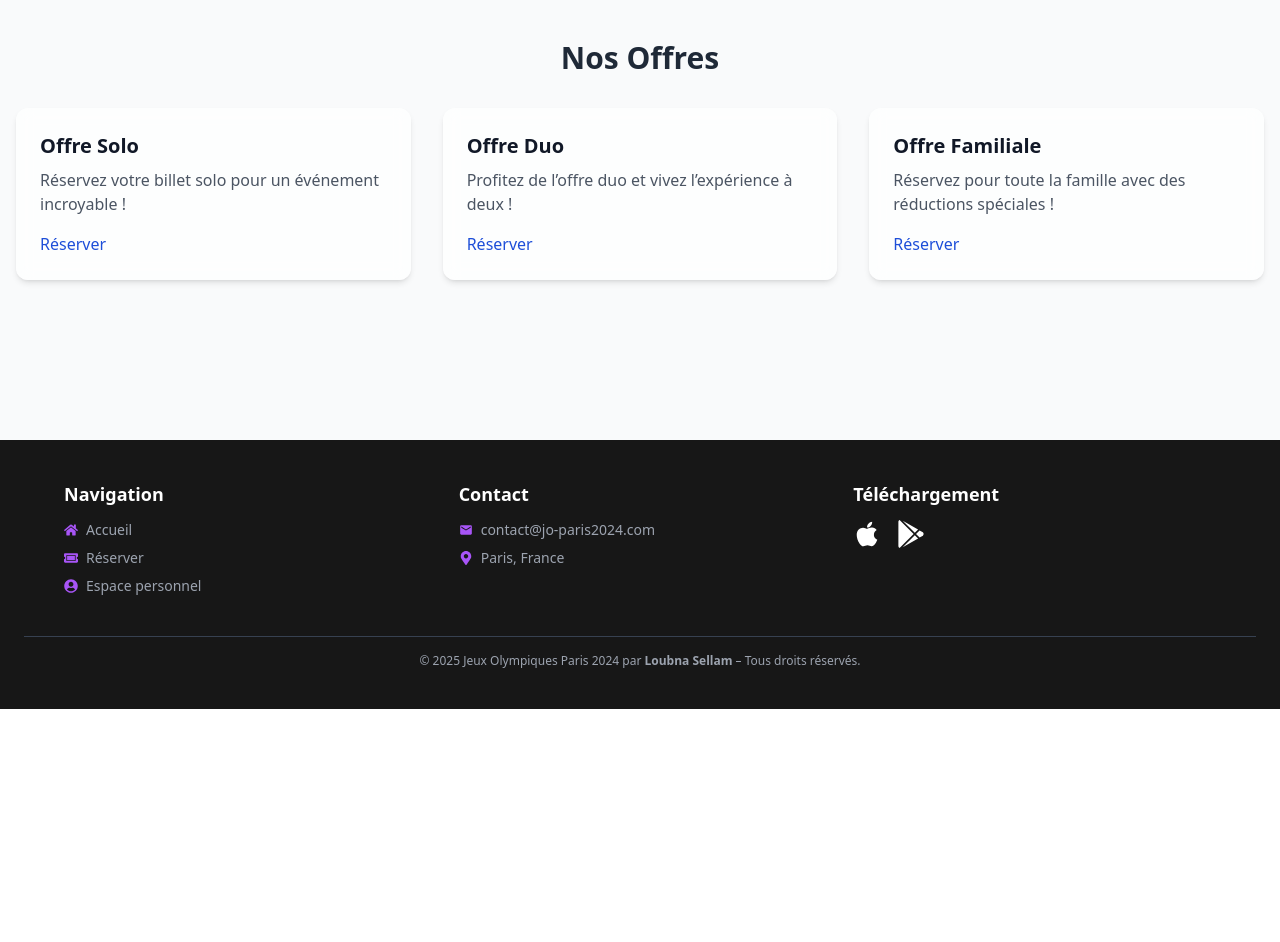
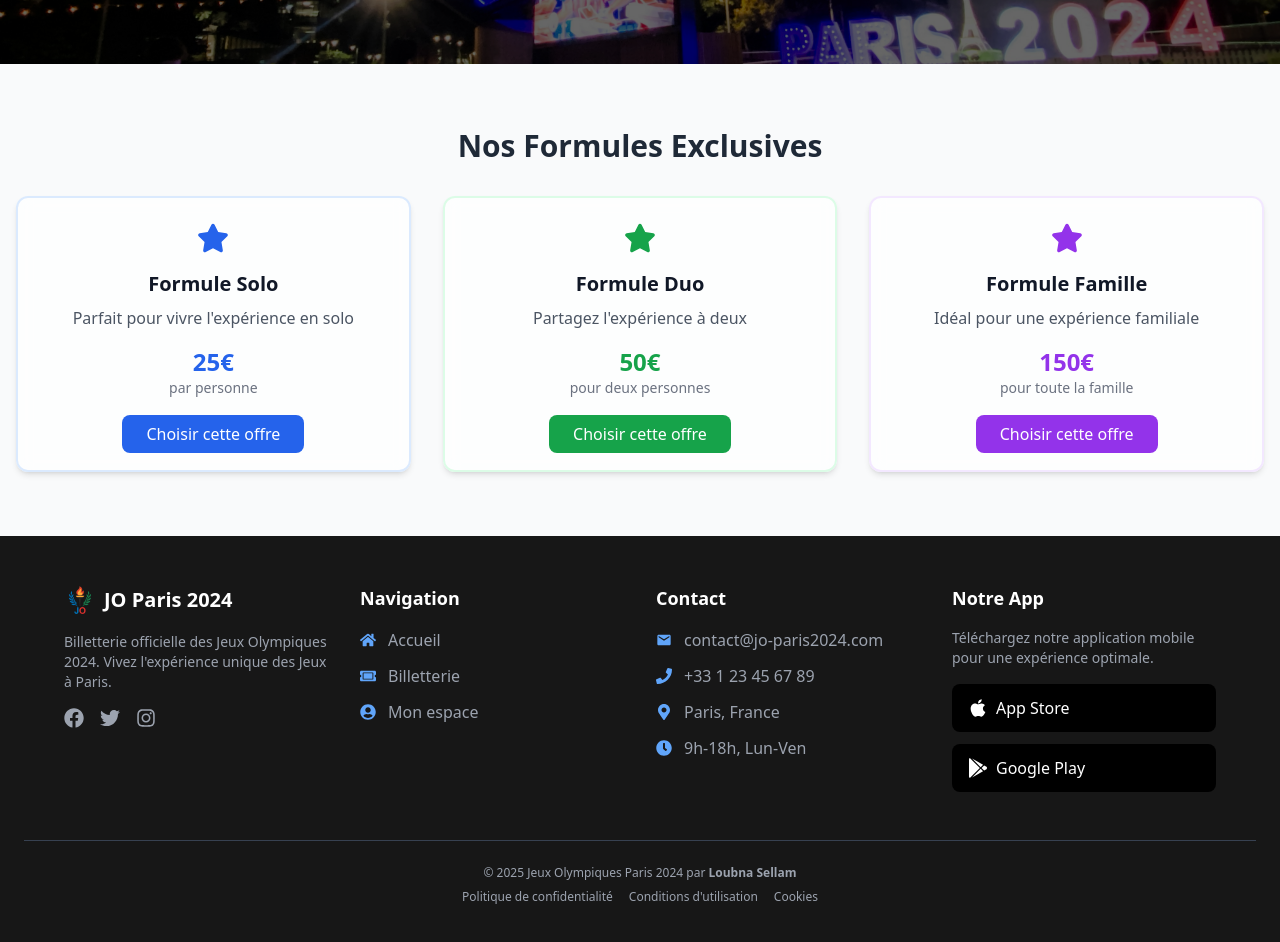
Before and after one commit to Lou-bna12/olympic-app, a React (Create React App) app: page / in a window 1280 px wide. Shown: the part 460-1402 px from the top of the page. Before the commit the page ends 1169 px from the top, so only its background shows below. Built offline with nearby package versions, Linux system fonts and the light colour scheme; no server answers.

Commit message:
Git commit

```diff
--- a/src/components/Footer.js
+++ b/src/components/Footer.js
@@ -7,33 +7,70 @@ import {
   FaHome,
   FaTicketAlt,
   FaUserCircle,
+  FaPhone,
+  FaClock,
+  FaInstagram,
+  FaTwitter,
+  FaFacebook,
 } from 'react-icons/fa';
 import { MdEmail } from 'react-icons/md';
 
 const Footer = () => {
   return (
-    <footer className="bg-neutral-900 text-white px-6 py-10 text-sm">
-      <div className="max-w-6xl mx-auto grid grid-cols-1 md:grid-cols-3 gap-8">
-        {/* Navigation avec icônes */}
+    <footer className="bg-neutral-900 text-white px-6 py-12">
+      <div className="max-w-6xl mx-auto grid grid-cols-1 md:grid-cols-4 gap-8">
+        {/* Logo et description */}
         <div>
-          <h3 className="font-semibold mb-3 text-lg">Navigation</h3>
-          <ul className="space-y-2 text-gray-400">
-            <li className="flex items-center gap-2">
-              <FaHome className="text-purple-500" />
+          <div className="flex items-center gap-2 mb-4">
+            <img src="/images/logo.png" alt="Logo" className="w-8 h-8" />
+            <span className="font-bold text-xl text-white">JO Paris 2024</span>
+          </div>
+          <p className="text-gray-400 text-sm mb-4">
+            Billetterie officielle des Jeux Olympiques 2024. Vivez l'expérience
+            unique des Jeux à Paris.
+          </p>
+          <div className="flex gap-4">
+            <a
+              href="https://facebook.com"
+              className="text-gray-400 hover:text-white transition"
+            >
+              <FaFacebook size={20} />
+            </a>
+            <a
+              href="https://twitter.com"
+              className="text-gray-400 hover:text-white transition"
+            >
+              <FaTwitter size={20} />
+            </a>
+            <a
+              href="https://instagram.com"
+              className="text-gray-400 hover:text-white transition"
+            >
+              <FaInstagram size={20} />
+            </a>
+          </div>
+        </div>
+
+        {/* Navigation */}
+        <div>
+          <h3 className="font-semibold mb-4 text-lg text-white">Navigation</h3>
+          <ul className="space-y-3 text-gray-400">
+            <li className="flex items-center gap-3">
+              <FaHome className="text-blue-400" />
               <Link to="/" className="hover:text-white transition">
                 Accueil
               </Link>
             </li>
-            <li className="flex items-center gap-2">
-              <FaTicketAlt className="text-purple-500" />
+            <li className="flex items-center gap-3">
+              <FaTicketAlt className="text-blue-400" />
               <Link to="/reservation" className="hover:text-white transition">
-                Réserver
+                Billetterie
               </Link>
             </li>
-            <li className="flex items-center gap-2">
-              <FaUserCircle className="text-purple-500" />
+            <li className="flex items-center gap-3">
+              <FaUserCircle className="text-blue-400" />
               <Link to="/dashboard" className="hover:text-white transition">
-                Espace personnel
+                Mon espace
               </Link>
             </li>
           </ul>
@@ -41,10 +78,10 @@ const Footer = () => {
 
         {/* Contact */}
         <div>
-          <h3 className="font-semibold mb-3 text-lg">Contact</h3>
-          <ul className="space-y-2 text-gray-400">
-            <li className="flex items-center gap-2">
-              <MdEmail className="text-purple-500" />
+          <h3 className="font-semibold mb-4 text-lg text-white">Contact</h3>
+          <ul className="space-y-3 text-gray-400">
+            <li className="flex items-center gap-3">
+              <MdEmail className="text-blue-400" />
               <a
                 href="mailto:contact@jo-paris2024.com"
                 className="hover:text-white transition"
@@ -52,43 +89,69 @@ const Footer = () => {
                 contact@jo-paris2024.com
               </a>
             </li>
-            <li className="flex items-center gap-2">
-              <FaMapMarkerAlt className="text-purple-500" />
-              Paris, France
+            <li className="flex items-center gap-3">
+              <FaPhone className="text-blue-400" />
+              <span>+33 1 23 45 67 89</span>
+            </li>
+            <li className="flex items-center gap-3">
+              <FaMapMarkerAlt className="text-blue-400" />
+              <span>Paris, France</span>
+            </li>
+            <li className="flex items-center gap-3">
+              <FaClock className="text-blue-400" />
+              <span>9h-18h, Lun-Ven</span>
             </li>
           </ul>
         </div>
 
         {/* App mobile */}
         <div>
-          <h3 className="font-semibold mb-3 text-lg">Téléchargement</h3>
-          <div className="flex gap-4 mt-3">
+          <h3 className="font-semibold mb-4 text-lg text-white">Notre App</h3>
+          <p className="text-gray-400 text-sm mb-4">
+            Téléchargez notre application mobile pour une expérience optimale.
+          </p>
+          <div className="flex flex-col gap-3">
             <a
               href="https://apps.apple.com/fr/app/olympic-app"
               target="_blank"
               rel="noopener noreferrer"
-              aria-label="App Store"
-              className="hover:text-white"
+              className="flex items-center gap-2 bg-black text-white px-4 py-3 rounded-lg hover:bg-gray-800 transition"
             >
-              <FaApple size={28} />
+              <FaApple size={20} />
+              <span>App Store</span>
             </a>
             <a
               href="https://play.google.com/store/apps/details?id=org.olympic.app"
               target="_blank"
               rel="noopener noreferrer"
-              aria-label="Google Play"
-              className="hover:text-white"
+              className="flex items-center gap-2 bg-black text-white px-4 py-3 rounded-lg hover:bg-gray-800 transition"
             >
-              <FaGooglePlay size={28} />
+              <FaGooglePlay size={20} />
+              <span>Google Play</span>
             </a>
           </div>
         </div>
       </div>
 
       {/* Mention légale */}
-      <div className="mt-10 border-t border-gray-700 pt-4 text-center text-xs text-gray-400">
-        © {new Date().getFullYear()} Jeux Olympiques Paris 2024 par{' '}
-        <strong>Loubna Sellam</strong> – Tous droits réservés.
+      <div className="mt-12 border-t border-gray-700 pt-6 text-center">
+        <div className="text-xs text-gray-400">
+          <p>
+            © {new Date().getFullYear()} Jeux Olympiques Paris 2024 par{' '}
+            <strong>Loubna Sellam</strong>
+          </p>
+          <p className="mt-2">
+            <Link to="/privacy" className="hover:text-white transition mx-2">
+              Politique de confidentialité
+            </Link>
+            <Link to="/terms" className="hover:text-white transition mx-2">
+              Conditions d'utilisation
+            </Link>
+            <Link to="/cookies" className="hover:text-white transition mx-2">
+              Cookies
+            </Link>
+          </p>
+        </div>
       </div>
     </footer>
   );
--- a/src/components/Header.js
+++ b/src/components/Header.js
@@ -1,13 +1,16 @@
 import React from 'react';
 import { Link, useNavigate } from 'react-router-dom';
+import { FaUserCircle, FaSignOutAlt } from 'react-icons/fa';
 
 const Header = () => {
   const navigate = useNavigate();
   const token = localStorage.getItem('token');
+  const user = JSON.parse(localStorage.getItem('user') || '{}');
 
   const handleLogout = () => {
     localStorage.removeItem('token');
-    navigate('/login'); // redirection vers login après déconnexion
+    localStorage.removeItem('user');
+    navigate('/login');
   };
 
   return (
@@ -16,29 +19,46 @@ const Header = () => {
         {/* Logo */}
         <Link to="/" className="flex items-center gap-2">
           <img src="/images/logo.png" alt="Logo" className="w-8 h-8" />
-          <span className="font-semibold">JO Paris 2024</span>
+          <span className="font-semibold text-blue-600">JO Paris 2024</span>
         </Link>
+
         {/* Liens */}
-        <div className="space-x-4">
+        <div className="flex items-center gap-4">
           {!token ? (
             <>
-              <Link to="/login" className="text-gray-700 hover:text-blue-600">
+              <Link
+                to="/login"
+                className="text-gray-700 hover:text-blue-600 transition duration-200"
+              >
                 Se connecter
               </Link>
               <Link
                 to="/register"
-                className="text-gray-700 hover:text-blue-600"
+                className="bg-blue-600 text-white px-4 py-2 rounded-lg hover:bg-blue-700 transition duration-200"
               >
-                S’inscrire
+                S'inscrire
               </Link>
             </>
           ) : (
-            <button
-              onClick={handleLogout}
-              className="text-red-600 font-semibold hover:underline"
-            >
-              Se déconnecter
-            </button>
+            <div className="flex items-center gap-4">
+              <Link
+                to="/dashboard"
+                className="flex items-center gap-2 text-gray-700 hover:text-blue-600 transition duration-200"
+              >
+                <FaUserCircle className="w-5 h-5" />
+                <span className="hidden sm:inline">
+                  {user.username || 'Mon espace'}
+                </span>
+              </Link>
+              <button
+                onClick={handleLogout}
+                className="flex items-center gap-2 text-red-600 hover:text-red-800 transition duration-200"
+                title="Se déconnecter"
+              >
+                <FaSignOutAlt className="w-4 h-4" />
+                <span className="hidden sm:inline">Déconnexion</span>
+              </button>
+            </div>
           )}
         </div>
       </div>
--- a/src/pages/Dashboard.jsx
+++ b/src/pages/Dashboard.jsx
@@ -1,6 +1,7 @@
 import React, { useEffect, useState } from 'react';
 import { useAuth } from '../context/AuthContext';
-import { useNavigate } from 'react-router-dom';
+import { useNavigate, Link } from 'react-router-dom';
+import { FaArrowLeft, FaPlus, FaList } from 'react-icons/fa';
 
 const Dashboard = () => {
   const { user, isAdmin } = useAuth();
@@ -14,7 +15,6 @@ const Dashboard = () => {
   const navigate = useNavigate();
 
   useEffect(() => {
-    // Rediriger vers l'admin si l'utilisateur est admin
     if (isAdmin) {
       console.log('🔄 Redirecting admin to /admin');
       navigate('/admin');
@@ -53,7 +53,6 @@ const Dashboard = () => {
     fetchStats();
   }, [isAdmin, navigate]);
 
-  // Si l'utilisateur est admin, on affiche rien car redirection
   if (isAdmin) {
     return (
       <div className="min-h-screen bg-gray-100 py-8 px-4 flex items-center justify-center">
@@ -76,7 +75,16 @@ const Dashboard = () => {
   return (
     <div className="min-h-screen bg-gray-100 py-8 px-4">
       <div className="max-w-4xl mx-auto">
-        {/*  Message de Bienvenue */}
+        {/* Bouton de retour */}
+        <Link
+          to="/mes-reservations"
+          className="inline-flex items-center text-blue-600 hover:text-blue-800 mb-6 transition duration-200"
+        >
+          <FaArrowLeft className="mr-2" />
+          Retour à mes réservations
+        </Link>
+
+        {/* Message de Bienvenue */}
         <div className="bg-white rounded-2xl shadow-lg p-6 mb-6">
           <h1 className="text-3xl font-bold text-gray-800 mb-2">
             Bienvenue{user?.username ? `, ${user.username}` : ''} ! 👋
@@ -136,14 +144,16 @@ const Dashboard = () => {
           <div className="flex flex-wrap gap-4">
             <button
               onClick={() => navigate('/reservation')}
-              className="bg-blue-600 text-white px-6 py-2 rounded-lg hover:bg-blue-700"
+              className="bg-blue-600 text-white px-6 py-3 rounded-lg hover:bg-blue-700 flex items-center gap-2 transition duration-200"
             >
+              <FaPlus className="w-4 h-4" />
               Nouvelle réservation
             </button>
             <button
               onClick={() => navigate('/mes-reservations')}
-              className="bg-green-600 text-white px-6 py-2 rounded-lg hover:bg-green-700"
+              className="bg-green-600 text-white px-6 py-3 rounded-lg hover:bg-green-700 flex items-center gap-2 transition duration-200"
             >
+              <FaList className="w-4 h-4" />
               Voir mes réservations
             </button>
           </div>
--- a/src/pages/Home.jsx
+++ b/src/pages/Home.jsx
@@ -1,11 +1,12 @@
 import React from 'react';
 import { Link } from 'react-router-dom';
 import { motion } from 'framer-motion';
+import { FaTicketAlt, FaStar, FaCalendarAlt } from 'react-icons/fa';
 
 const Home = () => {
   return (
     <div className="min-h-screen bg-gray-50">
-      {/* Hero avec image en arrière-plan */}
+      {/* Hero section */}
       <section
         className="relative bg-cover bg-center overflow-hidden"
         style={{
@@ -14,7 +15,6 @@ const Home = () => {
       >
         <div className="absolute inset-0 bg-black/60" />
 
-        {/* Contenu + légère anim d’apparition */}
         <motion.div
           initial={{ opacity: 0, scale: 0.98 }}
           animate={{ opacity: 1, scale: 1 }}
@@ -23,83 +23,130 @@ const Home = () => {
         >
           <h1 className="text-3xl md:text-5xl font-extrabold">
             Bienvenue sur la billetterie officielle des Jeux Olympiques Paris
-            2024&nbsp;!
+            2024 !
           </h1>
           <p className="mt-4 md:mt-6 text-base md:text-xl max-w-3xl mx-auto">
-            Réservez vos billets, accédez à votre espace personnel ou gérez les
-            réservations en tant qu&apos;administrateur. Vivez les Jeux au plus
-            près de l&apos;action&nbsp;!
+            Vivez l'expérience unique des Jeux Olympiques 2024 à Paris. Réservez
+            vos places, découvrez les événements et soyez au cœur de l'action !
           </p>
+
+          <div className="mt-8 flex flex-wrap justify-center gap-4">
+            <Link
+              to="/reservation"
+              className="bg-blue-600 text-white px-8 py-3 rounded-lg hover:bg-blue-700 transition duration-200 flex items-center gap-2"
+            >
+              <FaTicketAlt className="w-5 h-5" />
+              Acheter mes billets
+            </Link>
+            <Link
+              to="/events"
+              className="bg-green-600 text-white px-8 py-3 rounded-lg hover:bg-green-700 transition duration-200 flex items-center gap-2"
+            >
+              <FaCalendarAlt className="w-5 h-5" />
+              Voir les événements
+            </Link>
+          </div>
         </motion.div>
       </section>
 
-      {/* Offres */}
+      {/* Offres améliorées */}
       <section className="max-w-7xl mx-auto px-4 py-12 md:py-16">
         <h2 className="text-2xl md:text-3xl font-semibold text-center text-gray-800 mb-8">
-          Nos Offres
+          Nos Formules Exclusives
         </h2>
 
         <div className="grid grid-cols-1 sm:grid-cols-2 lg:grid-cols-3 gap-6 md:gap-8">
-          {/* Solo - entre depuis la droite */}
+          {/* Offre Solo */}
           <motion.div
             initial={{ opacity: 0, x: 40 }}
             animate={{ opacity: 1, x: 0 }}
             transition={{ duration: 0.5, ease: 'easeOut' }}
             whileHover={{ y: -4 }}
-            className="cursor-pointer bg-white/70 backdrop-blur rounded-xl shadow-md p-6 hover:shadow-lg transition-shadow"
+            className="cursor-pointer bg-white/70 backdrop-blur rounded-xl shadow-md p-6 hover:shadow-lg transition-shadow border-2 border-blue-100"
           >
-            <h3 className="text-xl font-semibold text-gray-900">Offre Solo</h3>
-            <p className="mt-2 text-gray-600">
-              Réservez votre billet solo pour un événement incroyable !
+            <div className="text-center mb-4">
+              <FaStar className="w-8 h-8 text-blue-600 mx-auto" />
+            </div>
+            <h3 className="text-xl font-semibold text-gray-900 text-center">
+              Formule Solo
+            </h3>
+            <p className="mt-2 text-gray-600 text-center">
+              Parfait pour vivre l'expérience en solo
             </p>
+            <div className="mt-4 text-center">
+              <span className="text-2xl font-bold text-blue-600">25€</span>
+              <p className="text-sm text-gray-500">par personne</p>
+            </div>
+            <div className="mt-6 text-center">
               <Link
-              to="/reservation"
-              className="mt-4 inline-block text-blue-700 hover:underline"
+                to="/reservation?offre=solo"
+                className="bg-blue-600 text-white px-6 py-2 rounded-lg hover:bg-blue-700 transition duration-200"
               >
-              Réserver
+                Choisir cette offre
               </Link>
+            </div>
           </motion.div>
 
-          {/* Duo - entre depuis la gauche */}
+          {/* Offre Duo */}
           <motion.div
             initial={{ opacity: 0, x: -40 }}
             animate={{ opacity: 1, x: 0 }}
             transition={{ duration: 0.5, delay: 0.1, ease: 'easeOut' }}
             whileHover={{ y: -4 }}
-            className="cursor-pointer bg-white/70 backdrop-blur rounded-xl shadow-md p-6 hover:shadow-lg transition-shadow"
+            className="cursor-pointer bg-white/70 backdrop-blur rounded-xl shadow-md p-6 hover:shadow-lg transition-shadow border-2 border-green-100"
           >
-            <h3 className="text-xl font-semibold text-gray-900">Offre Duo</h3>
-            <p className="mt-2 text-gray-600">
-              Profitez de l’offre duo et vivez l’expérience à deux !
+            <div className="text-center mb-4">
+              <FaStar className="w-8 h-8 text-green-600 mx-auto" />
+            </div>
+            <h3 className="text-xl font-semibold text-gray-900 text-center">
+              Formule Duo
+            </h3>
+            <p className="mt-2 text-gray-600 text-center">
+              Partagez l'expérience à deux
             </p>
+            <div className="mt-4 text-center">
+              <span className="text-2xl font-bold text-green-600">50€</span>
+              <p className="text-sm text-gray-500">pour deux personnes</p>
+            </div>
+            <div className="mt-6 text-center">
               <Link
-              to="/reservation"
-              className="mt-4 inline-block text-blue-700 hover:underline"
+                to="/reservation?offre=duo"
+                className="bg-green-600 text-white px-6 py-2 rounded-lg hover:bg-green-700 transition duration-200"
               >
-              Réserver
+                Choisir cette offre
               </Link>
+            </div>
           </motion.div>
 
-          {/* Familiale - entre depuis le bas */}
+          {/* Offre Familiale */}
           <motion.div
             initial={{ opacity: 0, y: 40 }}
             animate={{ opacity: 1, y: 0 }}
             transition={{ duration: 0.5, delay: 0.2, ease: 'easeOut' }}
             whileHover={{ y: -4 }}
-            className="cursor-pointer bg-white/70 backdrop-blur rounded-xl shadow-md p-6 hover:shadow-lg transition-shadow"
+            className="cursor-pointer bg-white/70 backdrop-blur rounded-xl shadow-md p-6 hover:shadow-lg transition-shadow border-2 border-purple-100"
           >
-            <h3 className="text-xl font-semibold text-gray-900">
-              Offre Familiale
+            <div className="text-center mb-4">
+              <FaStar className="w-8 h-8 text-purple-600 mx-auto" />
+            </div>
+            <h3 className="text-xl font-semibold text-gray-900 text-center">
+              Formule Famille
             </h3>
-            <p className="mt-2 text-gray-600">
-              Réservez pour toute la famille avec des réductions spéciales !
+            <p className="mt-2 text-gray-600 text-center">
+              Idéal pour une expérience familiale
             </p>
+            <div className="mt-4 text-center">
+              <span className="text-2xl font-bold text-purple-600">150€</span>
+              <p className="text-sm text-gray-500">pour toute la famille</p>
+            </div>
+            <div className="mt-6 text-center">
               <Link
-              to="/reservation"
-              className="mt-4 inline-block text-blue-700 hover:underline"
+                to="/reservation?offre=familiale"
+                className="bg-purple-600 text-white px-6 py-2 rounded-lg hover:bg-purple-700 transition duration-200"
               >
-              Réserver
+                Choisir cette offre
               </Link>
+            </div>
           </motion.div>
         </div>
       </section>
```
Lines whose indentation alone changed are shown as unchanged.
